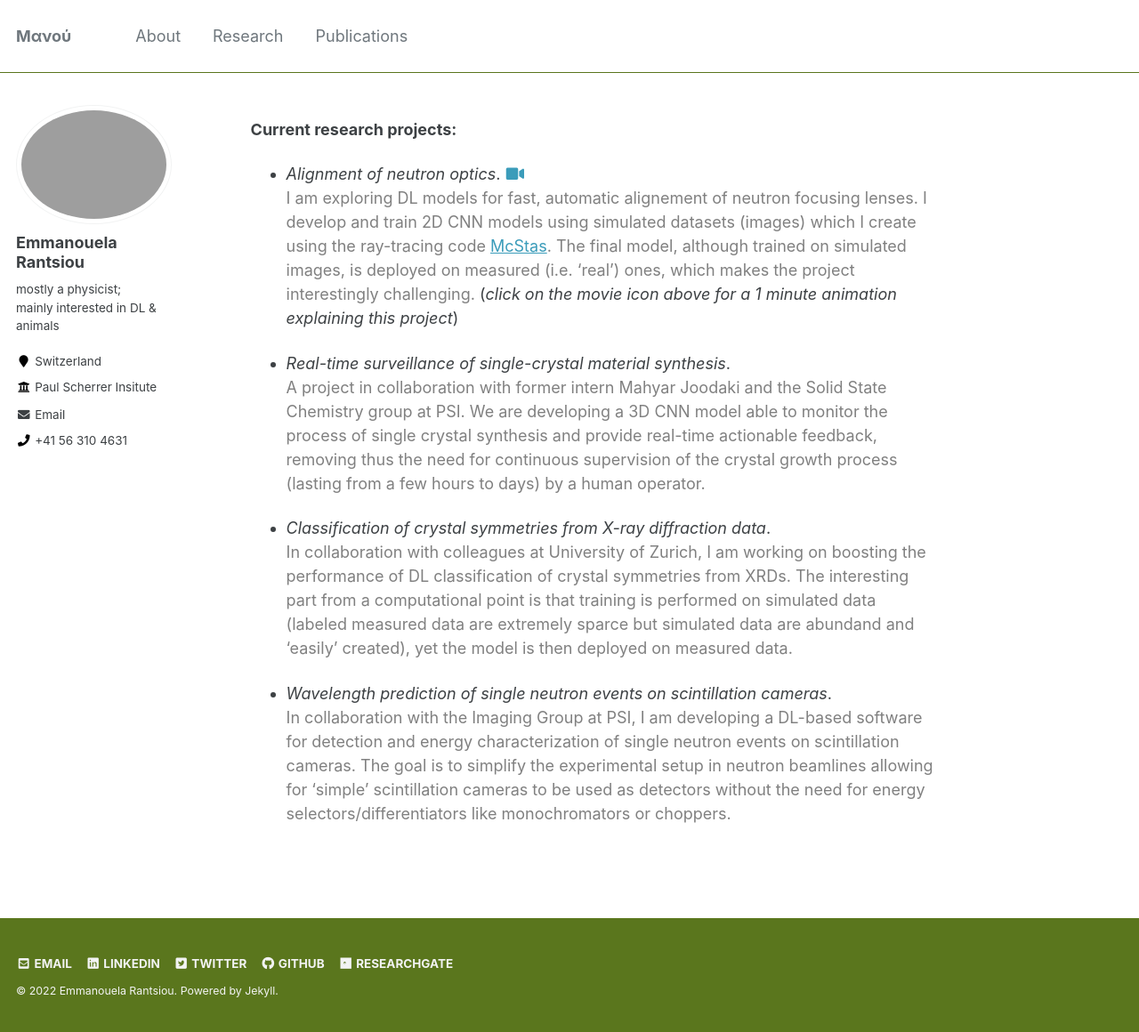
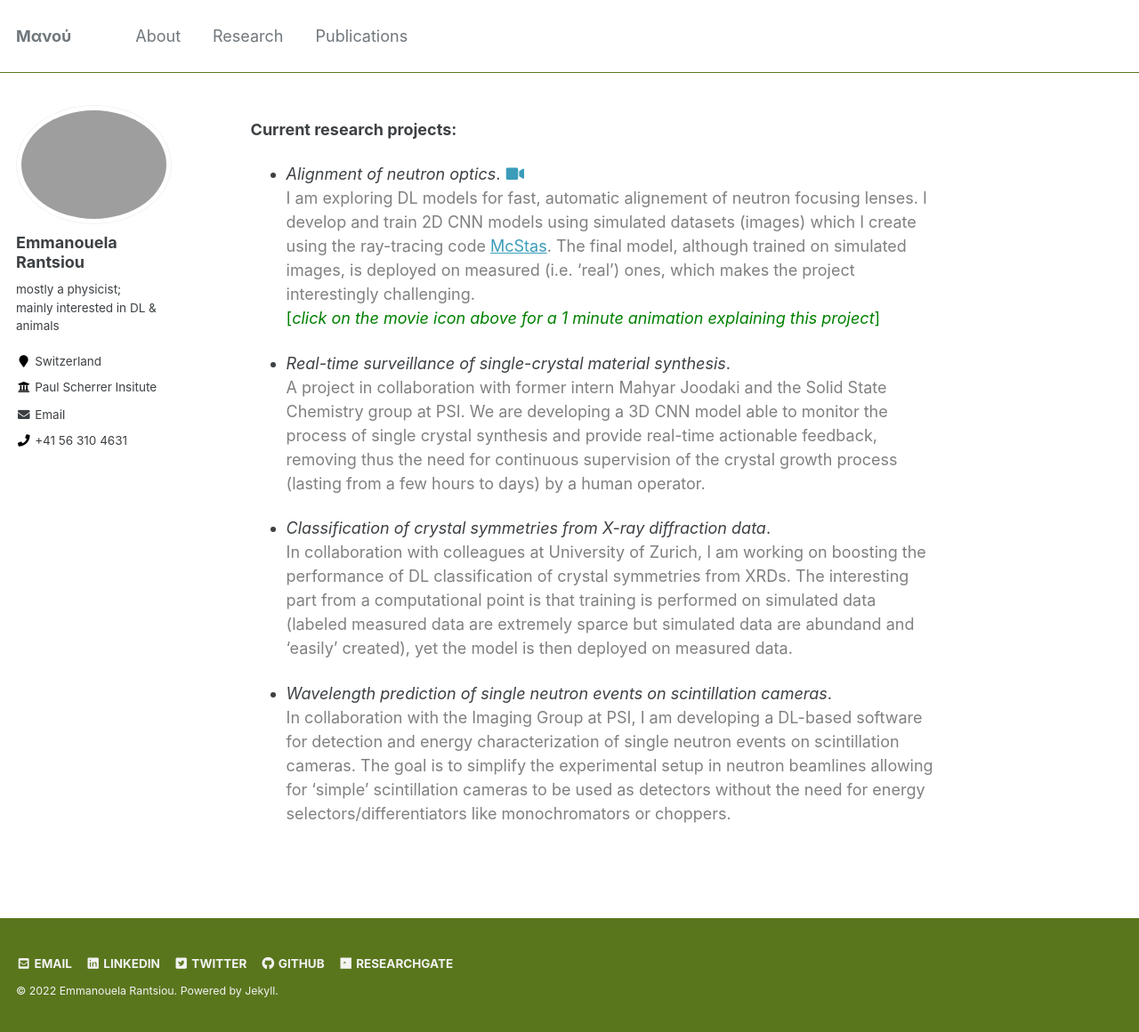
Before and after one commit to emmarant/emmarant.github.io, a Jekyll site: the page built from _pages/research.md, in a window 1280 px wide and 1160 px high. Shown: the whole window at 89% size. Built offline with Jekyll 4.4.1, drawn with Linux system fonts in a browser that asks for light colours.

Commit message:
Update research.md

```diff
--- a/_pages/research.md
+++ b/_pages/research.md
@@ -15,7 +15,7 @@ author_profile: true
 <br> <span style="color:gray">I am exploring DL models for fast, automatic alignement of neutron focusing lenses.
 I develop and train 2D CNN models using simulated datasets (images) which I create using the ray-tracing code <a href="https://www.mcstas.org">McStas</a>.
 The final model, although trained on simulated images, is deployed on measured (i.e. 'real') ones, which makes the project interestingly challenging.</span>
-(_click on the movie icon above for a 1 minute animation explaining this project_)
+<br><span style="color:green">[_click on the movie icon above for a 1 minute animation explaining this project_]</span>
 
 - _Real-time surveillance of single-crystal material synthesis_.<br>
 <span style="color:gray"> A project in collaboration with former intern Mahyar Joodaki and the Solid State Chemistry group at PSI. We are developing a 3D CNN model able to  monitor the process of single crystal synthesis and provide real-time actionable feedback, removing thus the need for continuous supervision of the crystal growth process (lasting from a few hours to days) by a human operator. </span>
```
